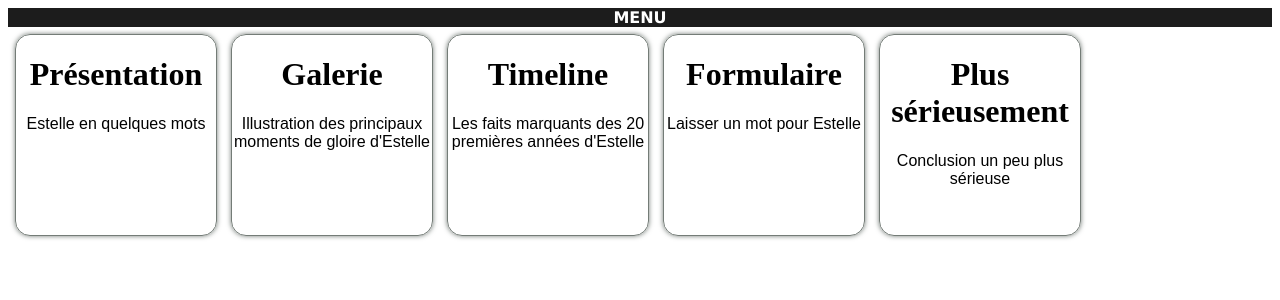
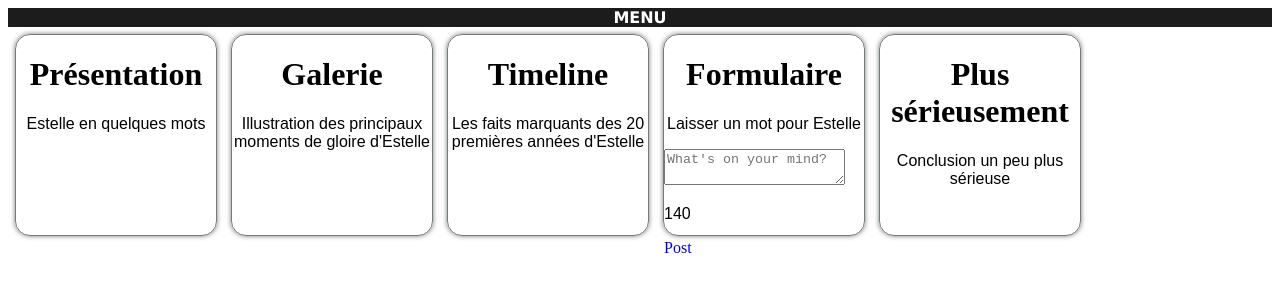
Before and after one commit to Simpleprune/simpleprune.github.io, a Jekyll site: the page menu.html, which Jekyll copies as it is, in a window 1280 px wide. Shown: the top 300 px of the page. Built offline with Jekyll 4.4.1, drawn with Linux system fonts in a browser that asks for light colours.

Commit message:
Update menu.html

```diff
--- a/menu.html
+++ b/menu.html
@@ -40,6 +40,22 @@
         <h1>Formulaire</h1>
         <p>Laisser un mot pour Estelle</p>
       </div>
+      <div class="view">
+        <div class="container">
+      <form>
+        <div class="form-group">
+          <textarea class="form-control status-box" rows="2" placeholder="What's on your mind?"></textarea>
+        </div>
+      </form>
+      <div class="button-group pull-right">
+        <p class="counter">140</p>
+        <a href="#" class="btn btn-primary">Post</a>
+      </div>
+
+      <ul class="posts">
+      </ul>
+    </div>
+      </div>
   </div>
   <div id="serious"  class="card">
     <div class="preview">
```
